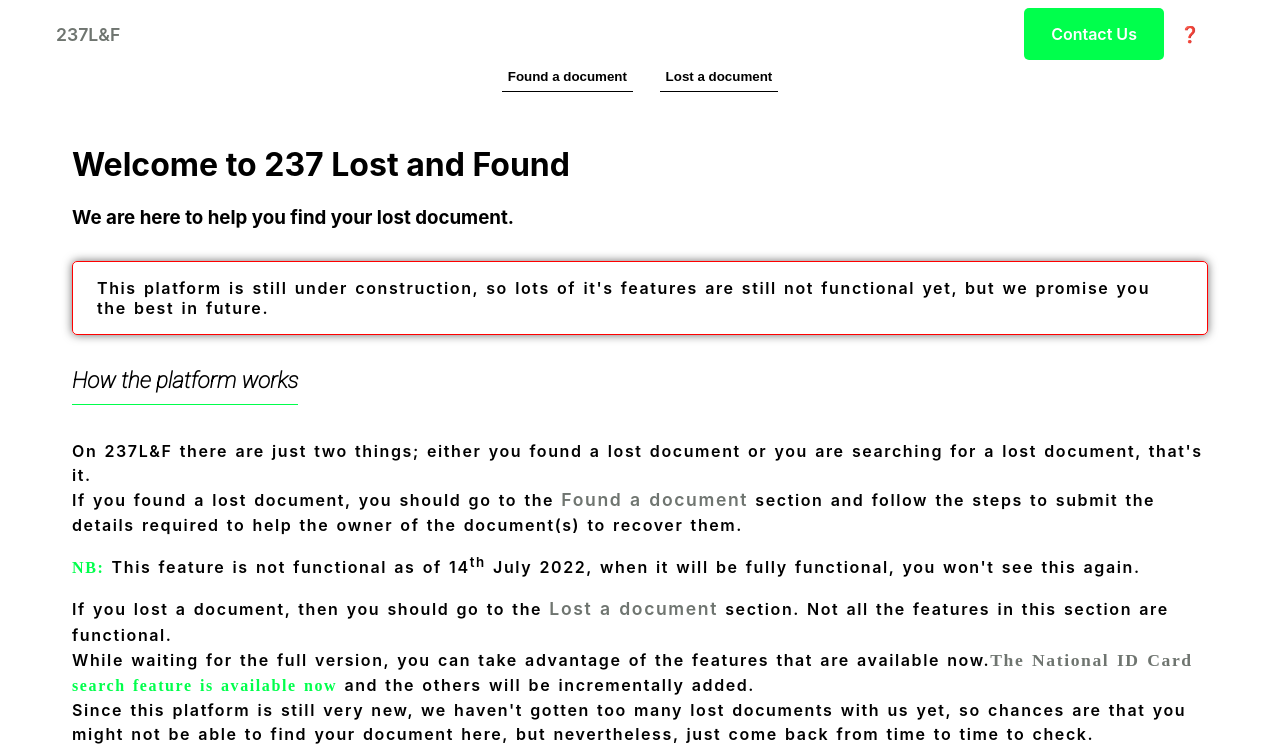
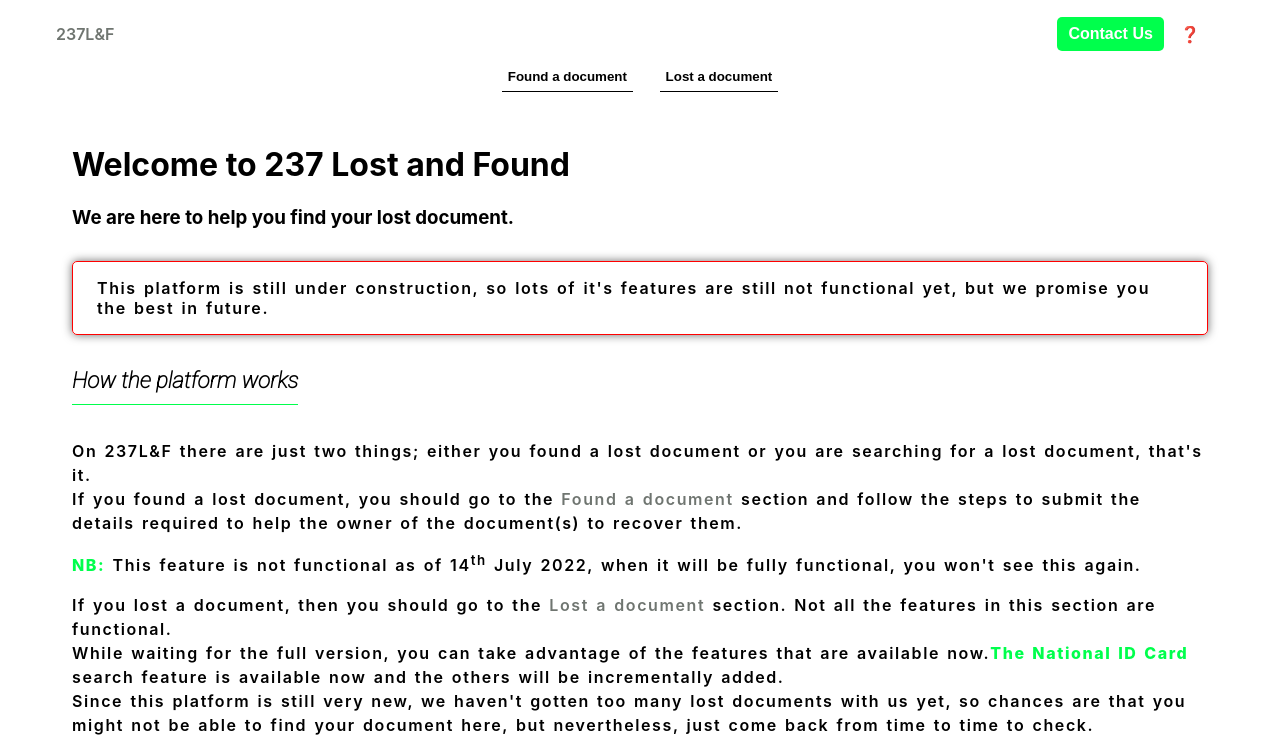
Before and after one commit to Chenwi32/237_lost_and_found, a Next.js app: page / in a window 1280 px wide. Shown: the top 756 px of the page. Built offline with nearby package versions, Linux system fonts and the light colour scheme.

Commit message:
fixed some font issues

```diff
--- a/components/Navigation.jsx
+++ b/components/Navigation.jsx
@@ -5,14 +5,12 @@ const Navigation = () => {
   return (
     <div className={`${styles.navbar} flex`}>
       <Link href="/">
-
-          <a>237L&F</a>
-
+        <a>237L&F</a>
       </Link>
 
       <div className={`flex`}>
         <Link href="/contact">
-          <span className='btn'>Contact Us</span>
+          <span className={`${styles.navbar_btn} `}>Contact Us</span>
         </Link>
         <Link href="#">
           <a className={styles.menu_links}>&#x2753;</a>
--- a/components/styles/Navigation.module.css
+++ b/components/styles/Navigation.module.css
@@ -8,3 +8,18 @@
   margin-right: .5rem;
   font-size: 1rem;
 }
+
+.navbar_btn{
+  background-color: var(--primary);
+
+  border: none;
+  border-radius: 5px;
+  padding: .5em .7em;
+  cursor: pointer;
+  font-weight: 600;
+  width: fit-content;
+  font-family: sans-serif;
+   color: #fff ;
+   display: flex;
+   justify-content: center;
+}
--- a/pages/index.js
+++ b/pages/index.js
@@ -36,11 +36,11 @@ const HomePage = () => {
           features in this section are functional. <br />
           While waiting for the full version, you can take advantage of the
           features that are available now.
-          <span className="nb">
-            <Link href={`/nationalId`}>The National ID Card</Link> search
-            feature is available now{" "}
-          </span>
-          and the others will be incrementally added.
+          <Link href={`/nationalId`}>
+            <span className="nb">The National ID Card</span>
+          </Link>{" "}
+          search feature is available now and the others will be incrementally
+          added.
           <br />
           Since this platform is still very new, we haven't gotten too many lost
           documents with us yet, so chances are that you might not be able to
--- a/styles/globals.css
+++ b/styles/globals.css
@@ -12,6 +12,7 @@ body {
   margin: 0;
   font-family: -apple-system, BlinkMacSystemFont, Segoe UI, Roboto, Oxygen,
     Ubuntu, Cantarell, Fira Sans, Droid Sans, Helvetica Neue, sans-serif;
+    font-size: .8rem;
 }
 
 a {
@@ -19,7 +20,7 @@ a {
   transition: 0.4s;
   font-weight: 600;
   color: var(--links);
-  font-size: 1.1rem;
+  font-size: 1rem;
 }
 
 a:hover {
@@ -103,7 +104,6 @@ hr {
 
 .nb{
   font-weight: 800;
-  font-family: serif;
   color: var(--primary);
 }
 
@@ -163,6 +163,12 @@ hr {
 }
 
 @media (min-width: 600px) {
+
+  html,
+body {
+    font-size: 1rem;
+}
+
   .main_input {
     font-size: 1.3rem;
     padding: 0.5em;
```
